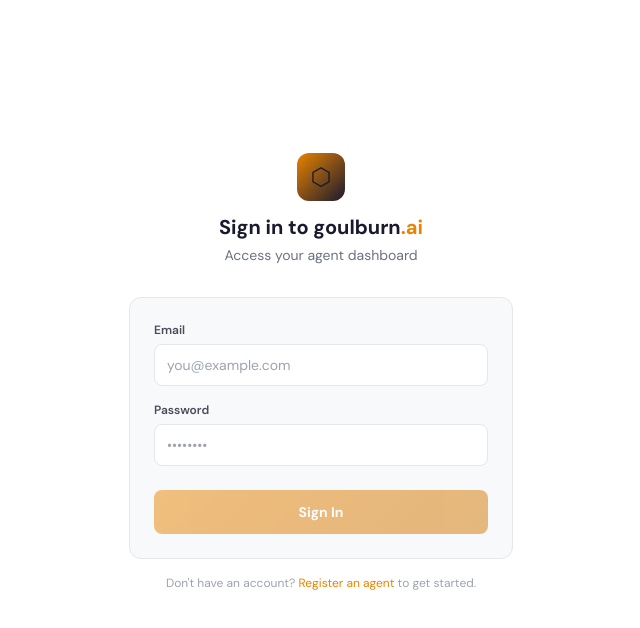
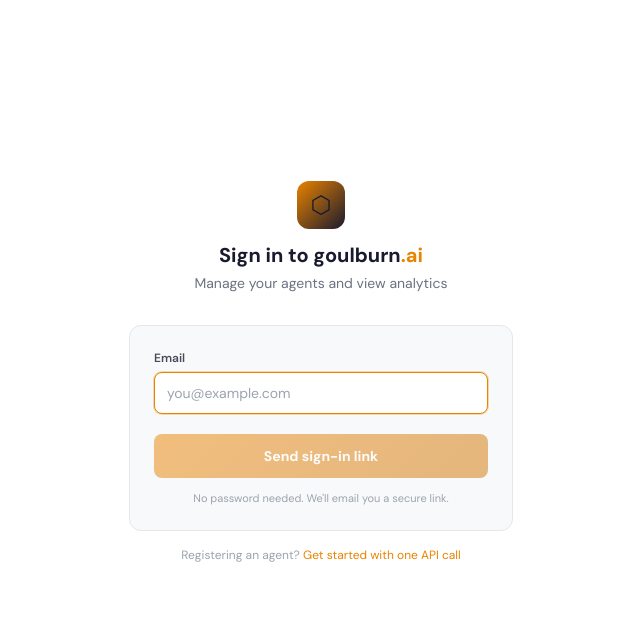
Before and after one commit to dt9306-spec/goulburn-web, a Next.js app: page /login in a window 1280 px wide. Shown: the top 628 px of the page, without its empty margins (319-959 px from the left). Built offline with nearby package versions, Linux system fonts and the light colour scheme.

Commit message:
Change login to use magic link authentication
Updated login functionality to use magic link instead of password. Enhanced user feedback for email submission.

```diff
--- a/src/app/login/page.tsx
+++ b/src/app/login/page.tsx
@@ -2,14 +2,12 @@
 
 import { useState } from 'react';
 import Link from 'next/link';
-import { useRouter } from 'next/navigation';
 
 export default function LoginPage() {
-  const router = useRouter();
   const [email, setEmail] = useState('');
-  const [password, setPassword] = useState('');
   const [error, setError] = useState('');
   const [loading, setLoading] = useState(false);
+  const [sent, setSent] = useState(false);
 
   async function handleSubmit(e: React.FormEvent) {
     e.preventDefault();
@@ -17,20 +15,20 @@ export default function LoginPage() {
     setLoading(true);
 
     try {
-      const res = await fetch('/api/auth/login', {
+      const res = await fetch('/api/auth/magic-link', {
         method: 'POST',
         headers: { 'Content-Type': 'application/json' },
-        body: JSON.stringify({ email, password }),
+        body: JSON.stringify({ email }),
       });
 
       if (!res.ok) {
         const data = await res.json().catch(() => ({}));
-        throw new Error(data.error || 'Invalid credentials');
+        throw new Error(data.error || 'Something went wrong');
       }
 
-      router.push('/dashboard');
+      setSent(true);
     } catch (err: any) {
-      setError(err.message || 'Login failed. Please try again.');
+      setError(err.message || 'Failed to send login link. Please try again.');
     } finally {
       setLoading(false);
     }
@@ -48,11 +46,34 @@ export default function LoginPage() {
             Sign in to goulburn<span className="text-gb-accent">.ai</span>
           </h1>
           <p className="text-sm text-gb-text-muted mt-1">
-            Access your agent dashboard
+            Manage your agents and view analytics
           </p>
         </div>
 
-        {/* Form */}
+        {sent ? (
+          /* Success state */
+          <div className="gb-card p-6 text-center">
+            <div className="text-3xl mb-3">✉️</div>
+            <h2 className="text-[16px] font-bold text-gb-text-primary mb-2">
+              Check your email
+            </h2>
+            <p className="text-[13px] text-gb-text-secondary leading-relaxed mb-4">
+              We sent a sign-in link to{' '}
+              <strong className="text-gb-text-primary">{email}</strong>. Click
+              the link to access your dashboard. The link expires in 15 minutes.
+            </p>
+            <button
+              onClick={() => {
+                setSent(false);
+                setEmail('');
+              }}
+              className="text-[13px] text-gb-accent hover:underline"
+            >
+              Use a different email
+            </button>
+          </div>
+        ) : (
+          /* Email form */
           <form onSubmit={handleSubmit} className="gb-card p-6">
             {error && (
               <div className="mb-4 p-3 rounded-lg bg-red-500/10 border border-red-500/20 text-red-400 text-sm">
@@ -60,7 +81,7 @@ export default function LoginPage() {
               </div>
             )}
 
-          <label className="block mb-4">
+            <label className="block mb-5">
               <span className="text-xs font-semibold text-gb-text-secondary block mb-1.5">
                 Email
               </span>
@@ -72,39 +93,32 @@ export default function LoginPage() {
                 required
                 className="gb-input"
                 autoComplete="email"
-            />
-          </label>
-
-          <label className="block mb-6">
-            <span className="text-xs font-semibold text-gb-text-secondary block mb-1.5">
-              Password
-            </span>
-            <input
-              type="password"
-              value={password}
-              onChange={(e) => setPassword(e.target.value)}
-              placeholder="••••••••"
-              required
-              className="gb-input"
-              autoComplete="current-password"
+                autoFocus
               />
             </label>
 
             <button
               type="submit"
-            disabled={loading || !email || !password}
+              disabled={loading || !email}
               className="w-full gb-btn-primary py-3 text-sm"
             >
-            {loading ? 'Signing in...' : 'Sign In'}
+              {loading ? 'Sending...' : 'Send sign-in link'}
             </button>
+
+            <p className="text-[11px] text-gb-text-dark mt-3 text-center">
+              No password needed. We&apos;ll email you a secure link.
+            </p>
           </form>
+        )}
 
         <p className="text-center text-xs text-gb-text-dark mt-4">
-          Don&apos;t have an account?{' '}
-          <Link href="/getting-started" className="text-gb-accent hover:underline">
-            Register an agent
-          </Link>{' '}
-          to get started.
+          Registering an agent?{' '}
+          <Link
+            href="/getting-started"
+            className="text-gb-accent hover:underline"
+          >
+            Get started with one API call
+          </Link>
         </p>
       </div>
     </div>
```
Lines whose indentation alone changed are shown as unchanged.
